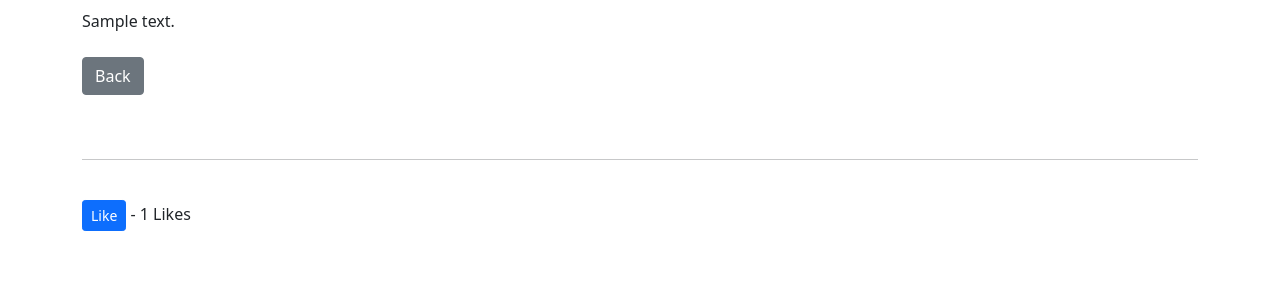
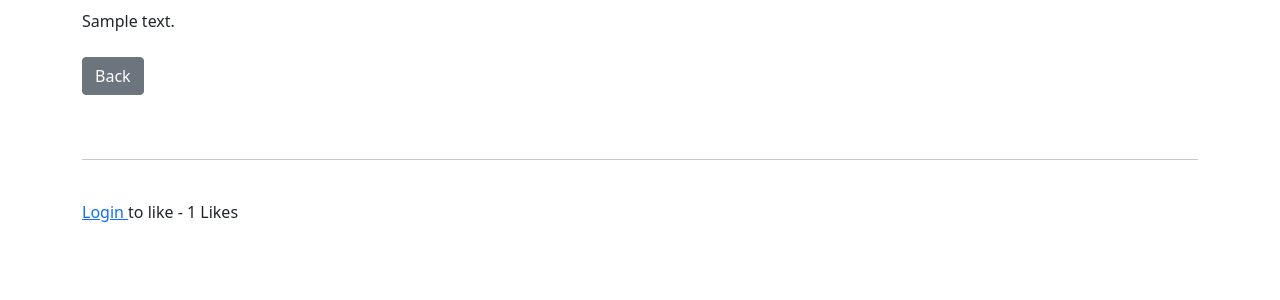
Before and after one commit to LanaCreegan/Recipe-Blog-PP4, a Django app: page /recipe/1 in a window 1280 px wide. Shown: the part 208-508 px from the top of the page. Run offline with Django 4.2, Linux system fonts and the light colour scheme; tables that the repository leaves empty hold one stand-in row (values such as "Sample post").

Commit message:
Add user authentication for like button to recipe detail

```diff
--- a/templates/recipe_detail.html
+++ b/templates/recipe_detail.html
@@ -20,6 +20,8 @@
 <form action="{% url 'like_recipe' recipe.pk %}" method="POST">
     {% csrf_token %}
 
+
+{% if user.is_authenticated %}
     {% if liked %}
     <button type="submit" name="recipe_like_id", value="{{ recipe.id }}",
     class="btn btn-primary btn-sm">UnLike</button>
@@ -28,6 +30,11 @@
     class="btn btn-primary btn-sm">Like</button>
 
     {% endif %}
+    {% else %}
+    <a href="{% url 'account_login' %}">
+    Login
+    </a> to like
+    {% endif %}
     - {{ total_likes }} Likes
 </form>
 
```
